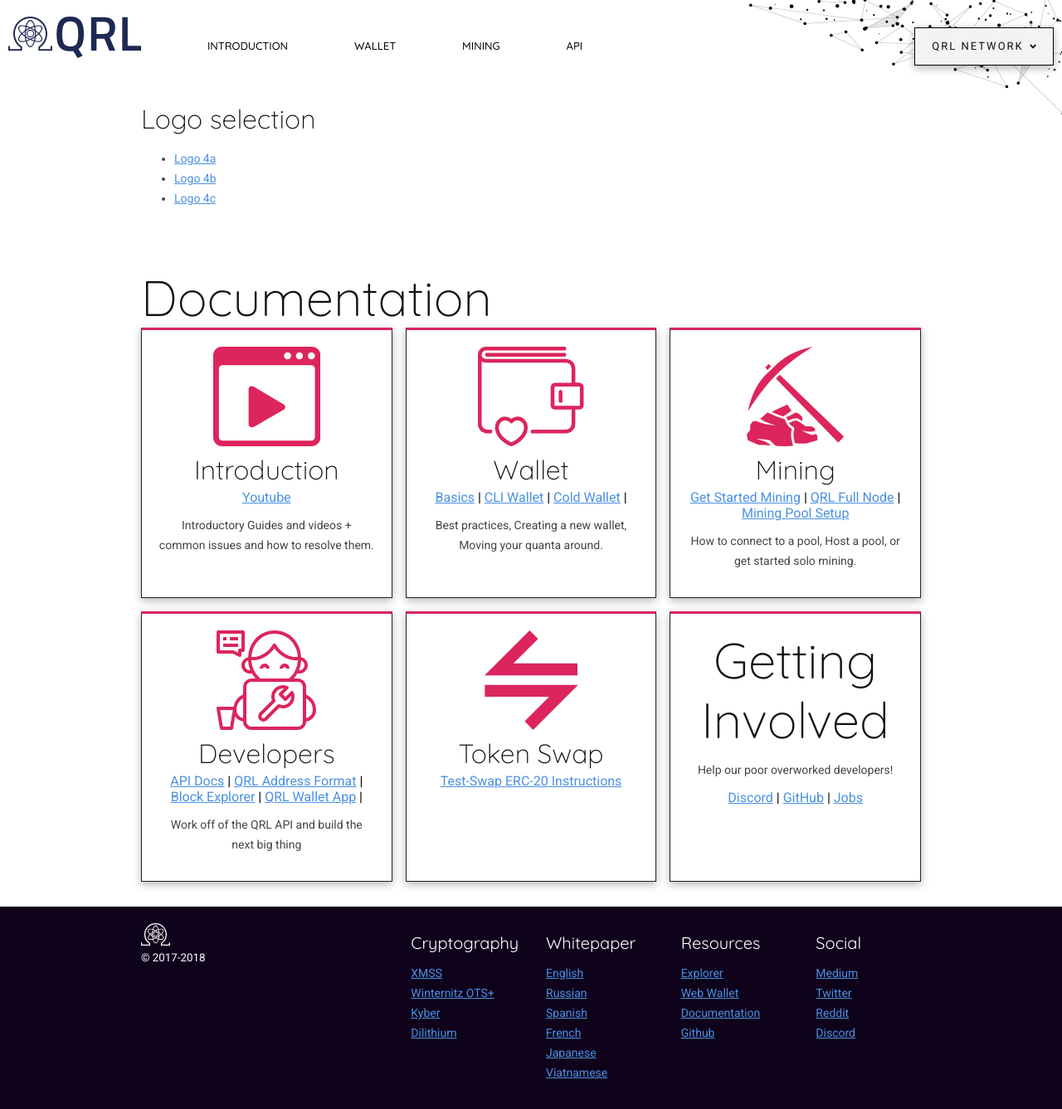
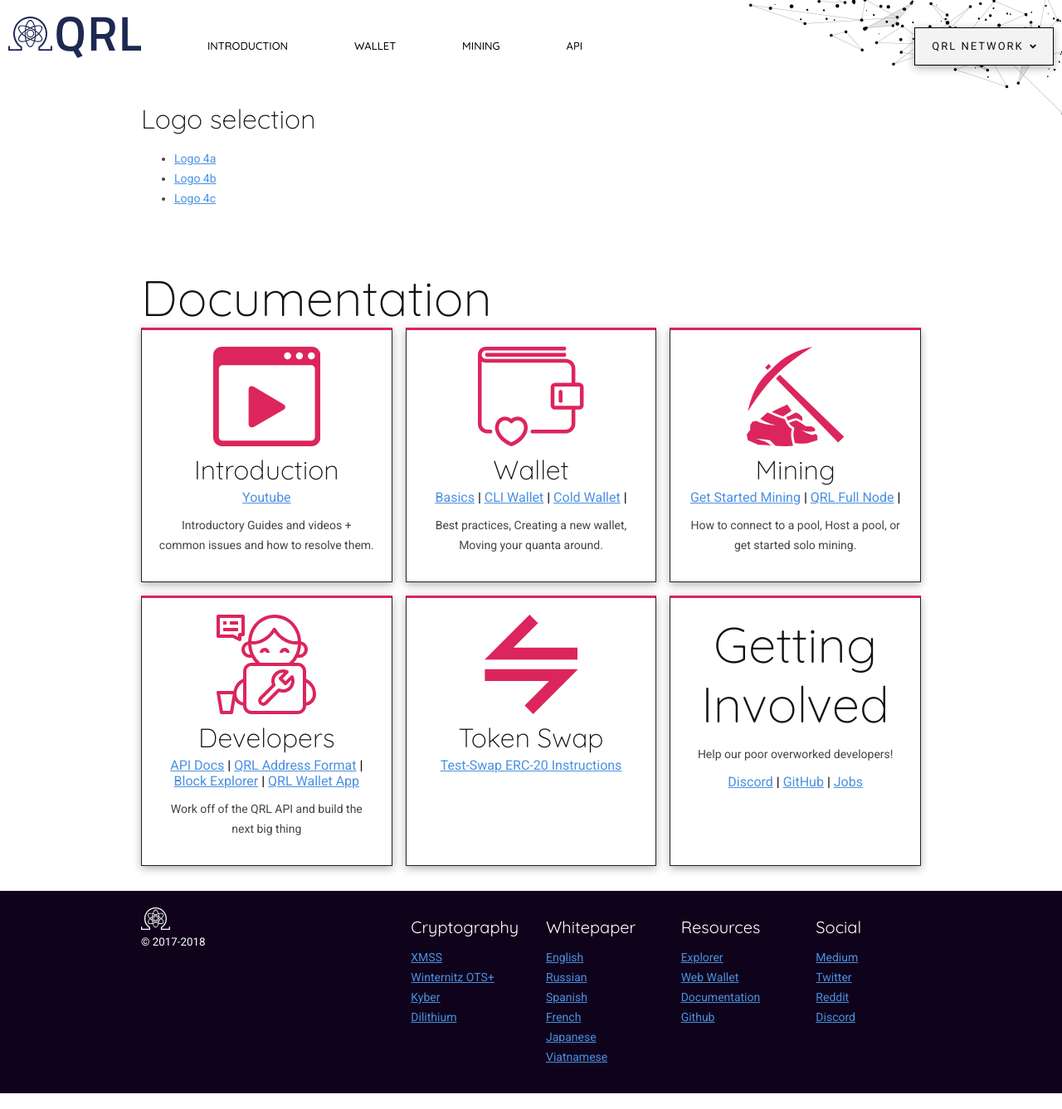
Before and after one commit to theQRL/docs.theqrl.org, a Jekyll site: the page built from index.html, in a window 1280 px wide. Shown: the whole page at 83% size. Built offline with Jekyll 4.4.1, drawn with Linux system fonts in a browser that asks for light colours.

Commit message:
fixes to top head back to documentation link

```diff
--- a/_layouts/docs.html
+++ b/_layouts/docs.html
@@ -5,7 +5,7 @@
 <div class="wrapper docs">
 	<div class="grid w12">
 		<div class="w12">
-			<p>Head back to <a href="/docs">Documentation</a></p>
+			<p>Head back to <a href="/">Documentation</a></p>
 			<h1>Documentation</h1>
 
 		  {% if page.title %}
--- a/_layouts/documentation.html
+++ b/_layouts/documentation.html
@@ -31,7 +31,7 @@
 					<h2>Mining</h2>
 					<a href="/mining/get-started">Get Started Mining</a> |
 					<a href="/mining/full-node">QRL Full Node</a> |
-					<a href="/mining/Pool">Mining Pool Setup</a>
+					<!-- <a href="/mining/Pool">Mining Pool Setup</a> -->
 					<p>How to connect to a pool, Host a pool, or get started solo mining.</p>
 				</div>
  				<div>
@@ -44,7 +44,7 @@
                     <a href="http://qrltest.readthedocs.io/en/latest/api/modules.html" target="_blank">API Docs</a> |
                     <a href="/developers/address">QRL Address Format</a> |
                     <a href="/developers/block-explorer">Block Explorer</a> |
-                    <a href="/developers/QRLwallet-app">QRL Wallet App</a> |
+                    <a href="/developers/QRLwallet-app">QRL Wallet App</a>
 					<p>Work off of the QRL API and build the next big thing</p>
 				</div>
 <!-- 				<div>
```
